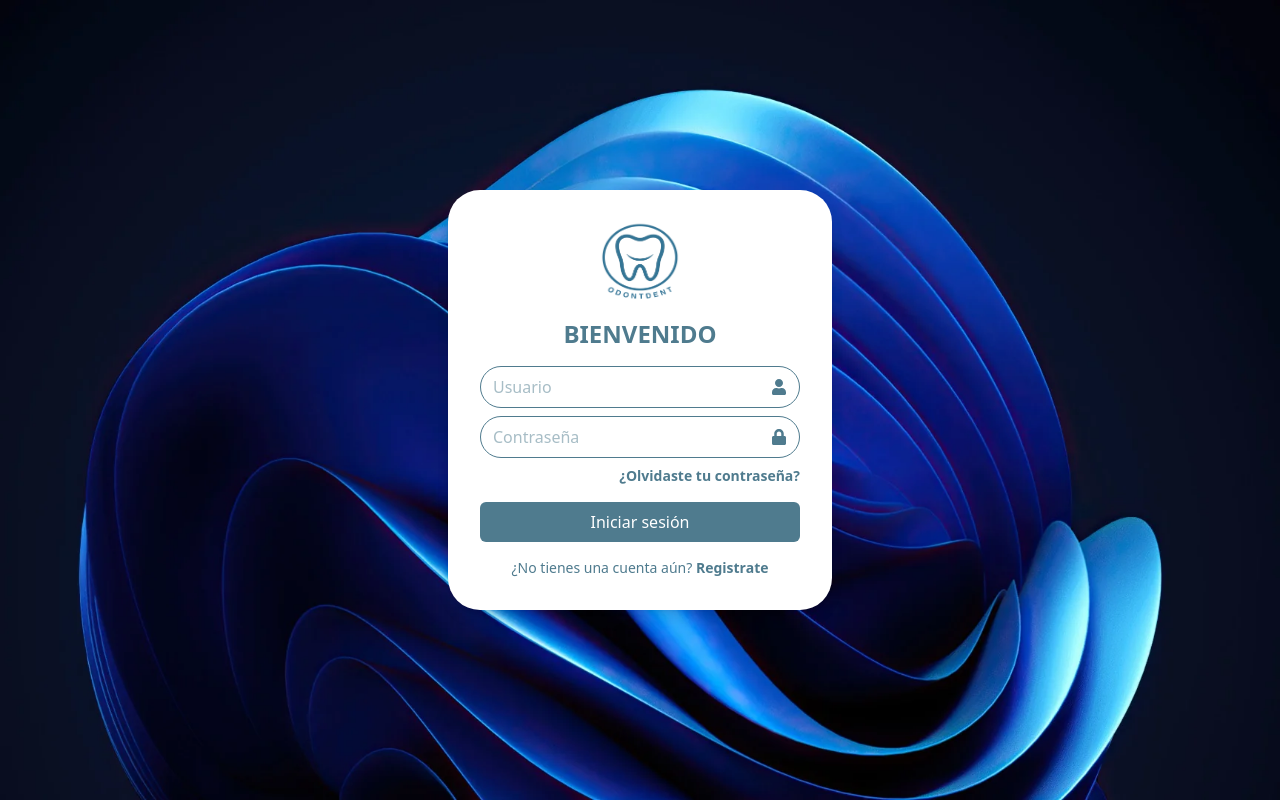
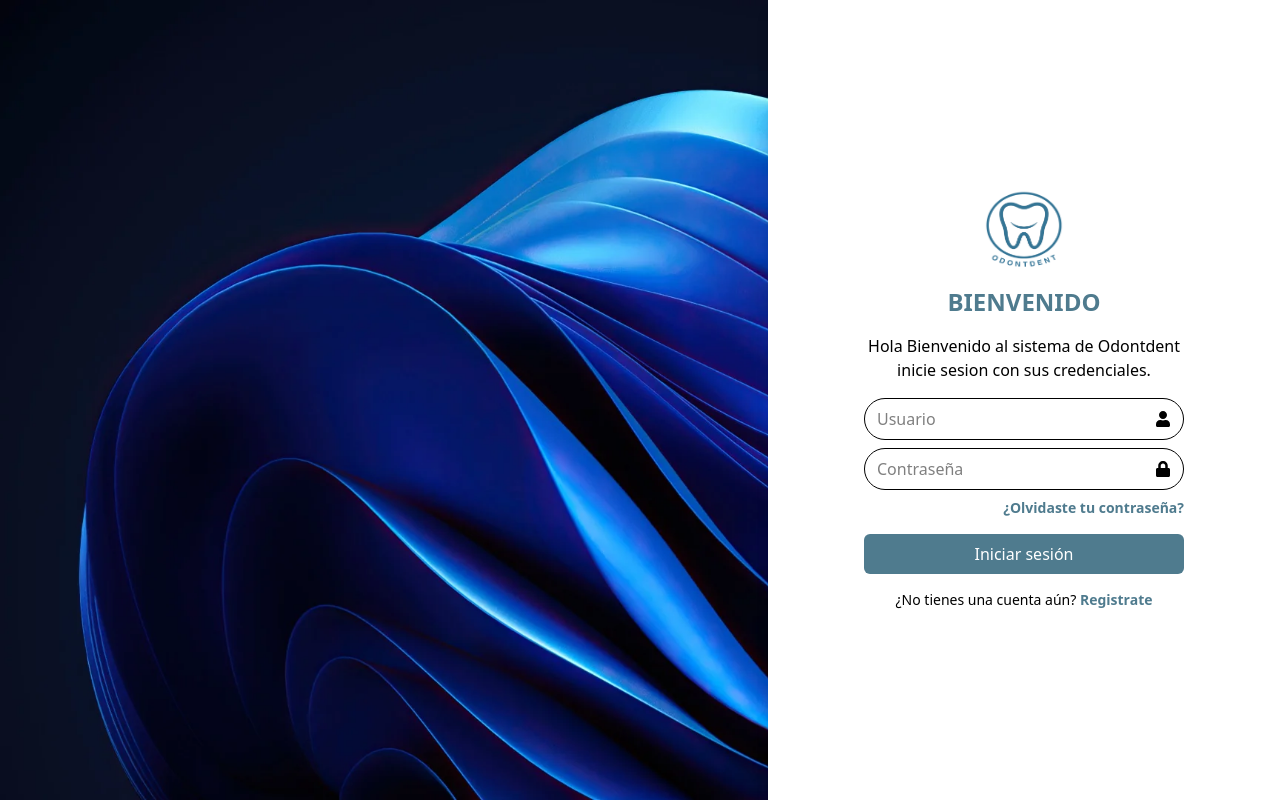
Before and after one commit to icethinker11/Clinica_Service, a React (Vite) app in the folder Frontend/: page /login in a window 1280 px wide. Built offline with nearby package versions, Linux system fonts and the light colour scheme.

Commit message:
login nuevo

```diff
--- a/Frontend/package.json
+++ b/Frontend/package.json
@@ -13,6 +13,7 @@
     "@tailwindcss/vite": "^4.1.13",
     "react": "^19.1.1",
     "react-dom": "^19.1.1",
+    "react-icons": "^5.5.0",
     "react-router-dom": "^7.9.1"
   },
   "devDependencies": {
--- a/Frontend/src/pages/login.jsx
+++ b/Frontend/src/pages/login.jsx
@@ -15,15 +15,19 @@ export default function Login() {
   };
 
   return (
-    <div className="min-h-screen w-full flex items-center justify-center bg-[url('/fondologin.jpg')] bg-cover bg-center">
-      <div className=" bg-white bg-opacity-80 rounded-4xl shadow-lg p-8"  >
+    <div className="min-h-screen w-full flex bg-[url('/fondologin.jpg')] bg-cover bg-center">
+      <div className="flex-1" />
+      <div className="w-full md:w-2/5 min-h-screen flex items-center justify-center">
+        <div className="bg-white bg-opacity-80 shadow-lg p-8 w-full h-full flex items-center">
           <form
             onSubmit={handleLogin}
-          className="w-80 flex flex-col space-y-4 text-[#4F7B8E]"
+            className="w-80 mx-auto flex flex-col space-y-4 text-black h-full justify-center"
           >
             <img src="/logo.jpg" alt="Logo" className="w-20 h-20 mx-auto mb-4" />
-          <h2 className="text-2xl font-bold text-center ">BIENVENIDO</h2>
-
+            <h2 className="text-2xl font-bold text-center text-[#4F7B8E] ">BIENVENIDO</h2>
+            <p className="text-l text-center">
+              Hola Bienvenido al sistema de Odontdent inicie sesion con sus credenciales.
+            </p>
             <Input
               placeholder="Usuario"
               value={username}
@@ -39,7 +43,7 @@ export default function Login() {
               icon={<FaLock />}
             />
 
-          <div className="text-right text-sm font-bold  cursor-pointer hover:underline">
+            <div className="text-right text-sm font-bold text-[#4F7B8E] cursor-pointer hover:underline">
               ¿Olvidaste tu contraseña?
             </div>
 
@@ -47,12 +51,13 @@ export default function Login() {
 
             <p className="text-sm text-center">
               ¿No tienes una cuenta aún?{" "}
-            <Link to="/register" className="font-bold hover:underline">
+              <Link to="/register" className="font-bold hover:underline text-[#4F7B8E]">
                 Registrate
               </Link>
             </p>
           </form>
         </div>
       </div>
+    </div>
   );
 }
```
Also changed, not shown: 1 other file (tests, documents, lock files or other folders). Lines whose indentation alone changed are shown as unchanged.
